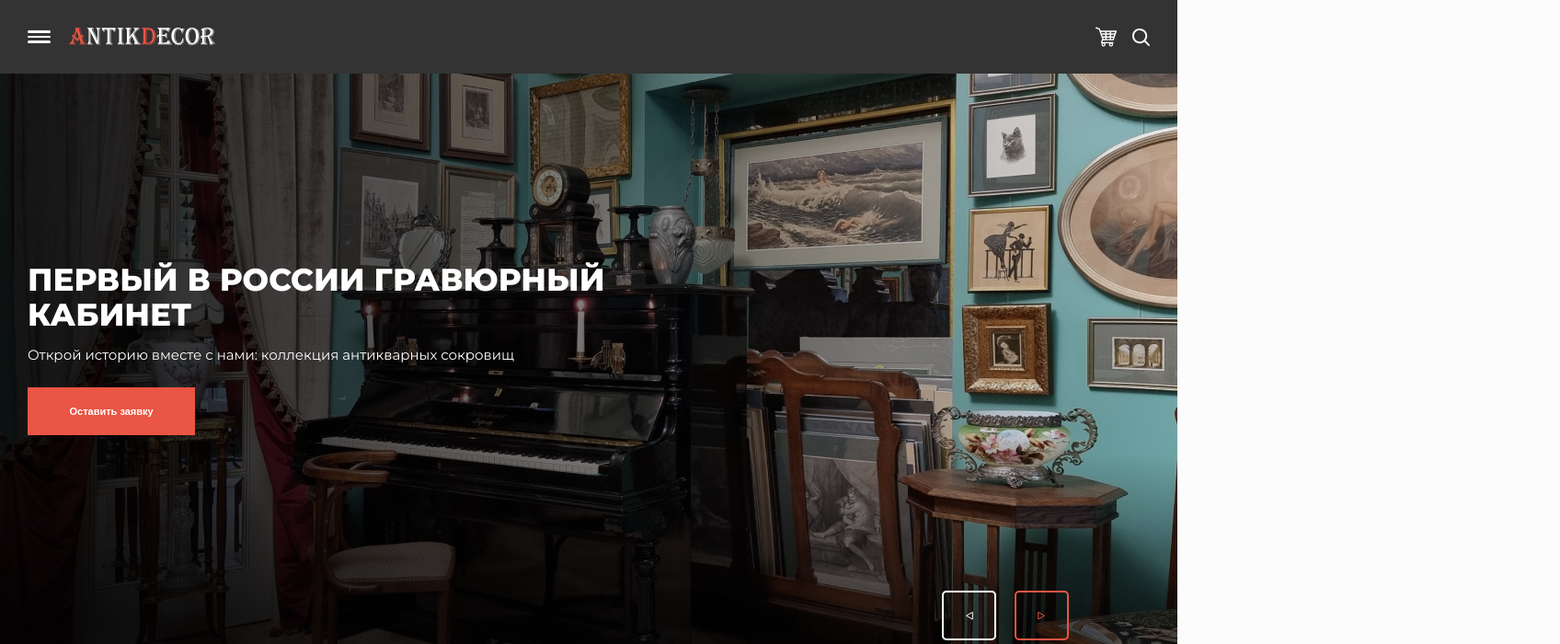
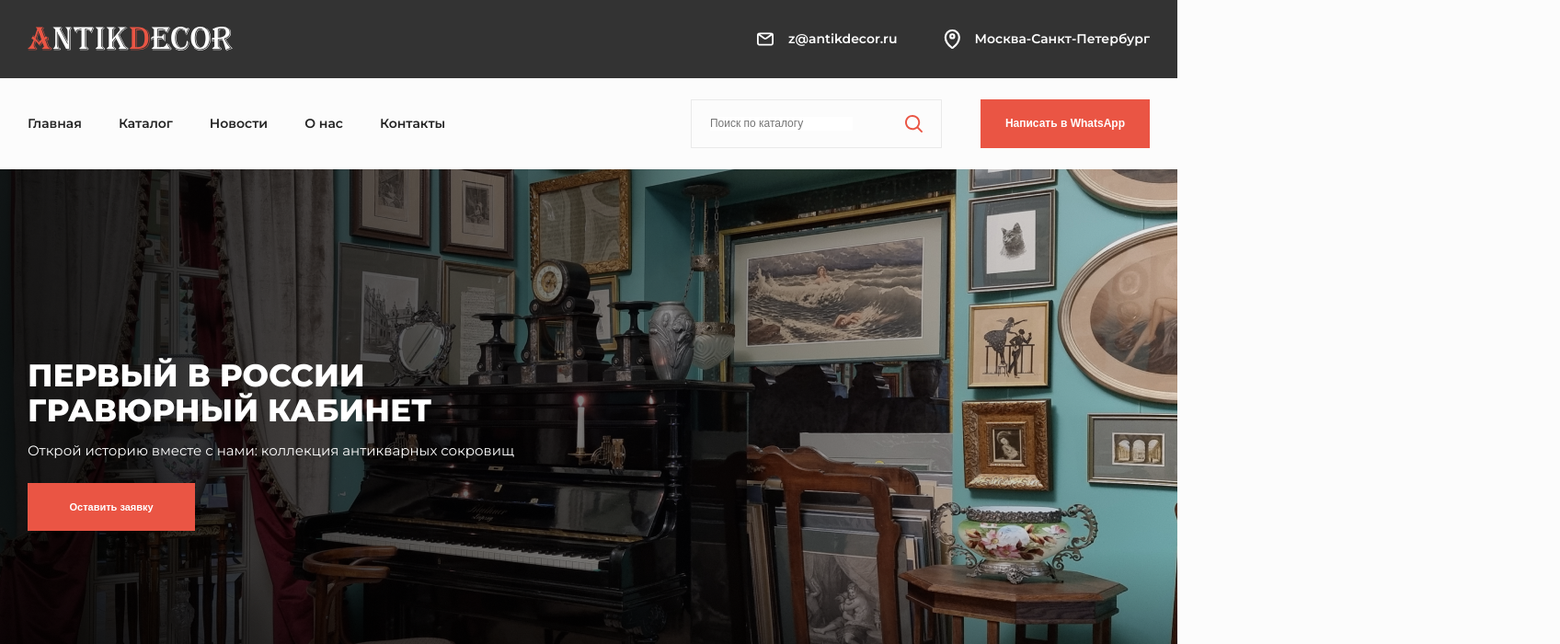
Before and after one commit to mrjakhongir/antikdecor, a React (Create React App) app: page / in a window 1280 px wide. Shown: the top 700 px of the page at 92% size, 1696 px wide, since content can reach past the window. Built offline with nearby package versions, Linux system fonts and the light colour scheme.

Commit message:
feat: home-welcome page is fully responsive.

```diff
--- a/src/components/header/Header.jsx
+++ b/src/components/header/Header.jsx
@@ -1,15 +1,15 @@
+import Navbar from './components/Navbar/Navbar';
 import './header.scss';
 
 import logo from '../../assets/svg/antikdecor_logo_big.svg';
 import envelope from '../../assets/svg/envelope.svg';
 import location from '../../assets/svg/location.svg';
 import basket from '../../assets/svg/basket.svg';
-import search from '../../assets/svg/search.svg';
 
 function Header() {
 	return (
 		<header className='header'>
-			<div className='header__inner'>
+			<div className='header__top'>
 				<div className='header__left'>
 					<div className='hamburger'>
 						<div></div>
@@ -18,6 +18,7 @@ function Header() {
 					</div>
 					<img className='header__logo' src={logo} alt='antikdecor logo' />
 				</div>
+
 				<div className='header__right'>
 					<div className='header__contacts '>
 						<a href='mailto:z@antikdecor.ru' className='header__email'>
@@ -38,16 +39,16 @@ function Header() {
 							fill='none'
 							xmlns='http://www.w3.org/2000/svg'>
 							<path
-								className='header__search'
 								fill-rule='evenodd'
 								clip-rule='evenodd'
 								d='M17.4269 18.7743L13.1101 14.4575C9.74327 17.1112 4.89166 16.6809 2.04429 13.4763C-0.80307 10.2716 -0.659504 5.4031 2.37173 2.37181C5.40301 -0.65948 10.2716 -0.803104 13.4762 2.04426C16.6808 4.89162 17.1111 9.74324 14.4576 13.1101L18.7753 17.4269C19.095 17.807 19.0709 18.3685 18.7197 18.7197C18.3685 19.0709 17.807 19.095 17.4269 18.7753L17.4269 18.7743ZM1.90417 8.09498C1.90412 10.5844 3.39421 12.8314 5.68693 13.7999C7.97966 14.7683 10.6294 14.27 12.4137 12.5349C12.4319 12.5128 12.4513 12.4915 12.4717 12.4711C12.4927 12.4501 12.5138 12.4309 12.5358 12.4127C14.4816 10.4111 14.8475 7.35478 13.4291 4.95032C12.0107 2.5458 9.15885 1.3877 6.46562 2.12253C3.77239 2.85729 1.90382 5.30334 1.90312 8.09498H1.90417Z'
-								fill='#EA5544'
+								fill='#fff'
 							/>
 						</svg>
 					</div>
 				</div>
 			</div>
+			<Navbar />
 		</header>
 	);
 }
--- a/src/components/header/components/Navbar/Navbar.jsx
+++ b/src/components/header/components/Navbar/Navbar.jsx
@@ -0,0 +1,38 @@
+import { Link } from 'react-router-dom';
+import './navbar.scss';
+
+function Navbar() {
+	return (
+		<nav className='header__nav'>
+			<div className='nav__links'>
+				<Link to='#'>Главная</Link>
+				<Link to='#'>Каталог</Link>
+				<Link to='#'>Новости</Link>
+				<Link to='#'>О нас</Link>
+				<Link to='#'>Контакты</Link>
+			</div>
+			<div className='nav__filter'>
+				<div>
+					<input type='text' placeholder='Поиск по каталогу' />
+					<svg
+						width='19'
+						height='19'
+						viewBox='0 0 19 19'
+						fill='none'
+						xmlns='http://www.w3.org/2000/svg'>
+						<path
+							className='header__search'
+							fill-rule='evenodd'
+							clip-rule='evenodd'
+							d='M17.4269 18.7743L13.1101 14.4575C9.74327 17.1112 4.89166 16.6809 2.04429 13.4763C-0.80307 10.2716 -0.659504 5.4031 2.37173 2.37181C5.40301 -0.65948 10.2716 -0.803104 13.4762 2.04426C16.6808 4.89162 17.1111 9.74324 14.4576 13.1101L18.7753 17.4269C19.095 17.807 19.0709 18.3685 18.7197 18.7197C18.3685 19.0709 17.807 19.095 17.4269 18.7753L17.4269 18.7743ZM1.90417 8.09498C1.90412 10.5844 3.39421 12.8314 5.68693 13.7999C7.97966 14.7683 10.6294 14.27 12.4137 12.5349C12.4319 12.5128 12.4513 12.4915 12.4717 12.4711C12.4927 12.4501 12.5138 12.4309 12.5358 12.4127C14.4816 10.4111 14.8475 7.35478 13.4291 4.95032C12.0107 2.5458 9.15885 1.3877 6.46562 2.12253C3.77239 2.85729 1.90382 5.30334 1.90312 8.09498H1.90417Z'
+							fill='#EA5544'
+						/>
+					</svg>
+				</div>
+				<button>Написать в WhatsApp</button>
+			</div>
+		</nav>
+	);
+}
+
+export default Navbar;
--- a/src/components/header/components/Navbar/navbar.scss
+++ b/src/components/header/components/Navbar/navbar.scss
@@ -0,0 +1,89 @@
+.header__nav {
+	display: none;
+}
+
+@media (min-width: 920px) {
+	.header__nav {
+		display: flex;
+		align-items: center;
+		justify-content: space-between;
+		padding: 2.3rem 3rem;
+
+		.nav__links {
+			display: flex;
+			align-items: center;
+			gap: 2rem;
+
+			a {
+				font-size: 1.4rem;
+				line-height: 1.789rem;
+				color: #242424;
+				font-weight: 600;
+			}
+		}
+		.nav__filter {
+			display: flex;
+			gap: 2rem;
+
+			div {
+				display: flex;
+				align-items: center;
+				justify-content: space-between;
+				gap: 1rem;
+				min-width: 273px;
+
+				padding: 1.6rem 2rem;
+				border: 1px solid #eaeaea;
+				input {
+					border: none;
+					outline: none;
+					font-size: 1.2rem;
+					line-height: 1.534rem;
+					color: #9b9b9b;
+				}
+				img {
+					width: 19px;
+				}
+			}
+
+			button {
+				border: 1px solid #ea5544;
+				padding: 1.8rem 2.6rem;
+				background-color: #ea5544;
+
+				font-size: 1.2rem;
+				line-height: 1.534rem;
+				color: #fff;
+				font-weight: 700;
+			}
+		}
+	}
+}
+
+@media (min-width: 1024px) {
+	.header__nav {
+		.nav__links {
+			gap: 4rem;
+
+			a {
+				transition: all 150ms linear;
+				&:hover {
+					color: #ea5544;
+				}
+			}
+		}
+		.nav__filter {
+			gap: 4.2rem;
+
+			button {
+				transition: all 200ms linear;
+
+				&:hover {
+					cursor: pointer;
+					background-color: transparent;
+					color: #ea5544;
+				}
+			}
+		}
+	}
+}
--- a/src/components/header/header.scss
+++ b/src/components/header/header.scss
@@ -1,9 +1,11 @@
-.header__inner {
+.header {
+	.header__top {
 		background-color: #333;
 		display: flex;
 		align-items: center;
 		justify-content: space-between;
 		padding: 2.9rem 2rem;
+	}
 
 	.header__left {
 		display: flex;
@@ -37,13 +39,46 @@
 			display: flex;
 			align-items: center;
 			gap: 1.7rem;
-			.header__search {
-				fill: #fff;
+		}
+	}
+
+	@media (min-width: 920px) {
+		.header__top {
+			padding: 2.9rem 3rem;
+		}
+		.header__left {
+			.hamburger {
+				display: none;
+			}
+
+			.header__logo {
+				max-width: 223px;
+			}
+		}
+
+		.header__right {
+			.header__contacts {
+				display: flex;
+				align-items: center;
+				gap: 5rem;
+
+				a {
+					display: flex;
+					align-items: center;
+					gap: 1.6rem;
+					font-size: 1.4rem;
+					line-height: 1.789rem;
+					font-weight: 600;
+
+					img {
+						width: 18px;
 					}
 				}
 			}
 
-	@media (min-width: 768px) {
-		padding: 2.9rem 3rem;
+			.header__filters {
+				display: none;
 			}
 		}
+	}
+}
--- a/src/index.scss
+++ b/src/index.scss
@@ -3,11 +3,14 @@ $mainColor: #242424;
 $accentColor: #cb0014;
 $lightColor: #ffffff;
 
-// breackpoints
+@font-face {
+	font-family: 'MontBlack';
+	src: url('./fonts/MontBlack.ttf');
+}
 
 html {
 	font-size: 10px;
-	font-family: 'Montserrat', sans-serif;
+	font-family: Montserrat, serif;
 	background-color: #d4d4d410;
 }
 
--- a/src/pages/home/components/home.welcome/HomeWelcome.jsx
+++ b/src/pages/home/components/home.welcome/HomeWelcome.jsx
@@ -4,7 +4,6 @@ import { Pagination, Navigation } from 'swiper/modules';
 import 'swiper/css';
 
 import polygonLeft from '../../../../assets/svg/polygon_left.svg';
-import polygonRight from '../../../../assets/svg/polygon_right.svg';
 
 import data from '../../../../data.json';
 const welcome = data.welcome;
@@ -40,10 +39,32 @@ function HomeWelcome() {
 				<div className='pagination_small'></div>
 				<div className='pagination_large'>
 					<div className='pagination_prev_btn'>
-						<img src={polygonLeft} alt='' />
+						<svg
+							width='10'
+							height='10'
+							viewBox='0 0 10 10'
+							fill='none'
+							xmlns='http://www.w3.org/2000/svg'>
+							<path
+							className='welcome__polygon'
+								d='M8.29995 1.40204L1.6228 5.25709L8.29995 9.11214L8.29995 1.40204Z'
+								stroke='white'
+							/>
+						</svg>
 					</div>
 					<div className='pagination_next_btn'>
-						<img src={polygonRight} alt='' />
+						<svg
+							width='10'
+							height='10'
+							viewBox='0 0 10 10'
+							fill='none'
+							xmlns='http://www.w3.org/2000/svg'>
+							<path
+							className='welcome__polygon'
+								d='M8.29995 1.40204L1.6228 5.25709L8.29995 9.11214L8.29995 1.40204Z'
+								stroke='white'
+							/>
+						</svg>
 					</div>
 				</div>
 			</div>
--- a/src/pages/home/components/home.welcome/home.welcome.scss
+++ b/src/pages/home/components/home.welcome/home.welcome.scss
@@ -22,7 +22,11 @@
 				font-weight: 800;
 				text-transform: uppercase;
 				color: #fff;
+
 				margin-bottom: 0.8rem;
+
+				width: 80%;
+				max-width: 595px;
 			}
 
 			p {
@@ -39,7 +43,6 @@
 				color: #fff;
 
 				padding: 1.9rem 4.55rem;
-
 				border: none;
 				background-color: #ea5544;
 			}
@@ -83,7 +86,6 @@
 				h1 {
 					font-size: 3.4rem;
 					line-height: 3.8rem;
-					max-width: 80%;
 					margin-bottom: 1.5rem;
 				}
 
@@ -120,7 +122,16 @@
 				}
 
 				.pagination_next_btn {
+					transform: rotate(180deg);
+				}
+
+				.pagination_next_btn:active,
+				.pagination_prev_btn:active {
 					border-color: #ea5544;
+
+					.welcome__polygon {
+						stroke: #ea5544;
+					}
 				}
 			}
 		}
@@ -131,4 +142,72 @@
 			transform: translateX(60%);
 		}
 	}
+
+	@media (min-width: 1024px) {
+		.home-welcome__content {
+			button {
+				transition: all 150ms linear;
+
+				&:hover {
+					background-color: #fff;
+					cursor: pointer;
+					color: #ea5544;
+				}
+			}
+		}
+
+		.home-welcome__pagination {
+			transform: translateX(65%);
+
+			.pagination_large {
+				.pagination_prev_btn,
+				.pagination_next_btn {
+					transition: all 100ms linear;
+				}
+
+				.pagination_next_btn:hover,
+				.pagination_prev_btn:hover {
+					border-color: #ea5544;
+					cursor: pointer;
+
+					.welcome__polygon {
+						stroke: #ea5544;
+					}
+				}
+			}
+		}
+	}
+
+	@media (min-width: 1440px) {
+		.swiper-slide {
+			> img {
+				width: 100%;
+			}
+			.home-welcome__content {
+				padding: 11.3rem 7.2rem 3.2rem;
+
+				h1 {
+					font-size: 3.5rem;
+					line-height: 4.473rem;
+					font-weight: 900;
+				}
+
+				p {
+					font-size: 1.4rem;
+					line-height: 2.2rem;
+					margin-bottom: 3.7rem;
+				}
+
+				button {
+					font-size: 1.2rem;
+					line-height: 1.534rem;
+
+					padding: 2rem 4.65rem;
+				}
+			}
+		}
+		.home-welcome__pagination {
+			transform: translateX(72%);
+		}
+	}
 }
```
Also changed, not shown: src/fonts/MontBlack.ttf (added). Lines whose indentation alone changed are shown as unchanged.
